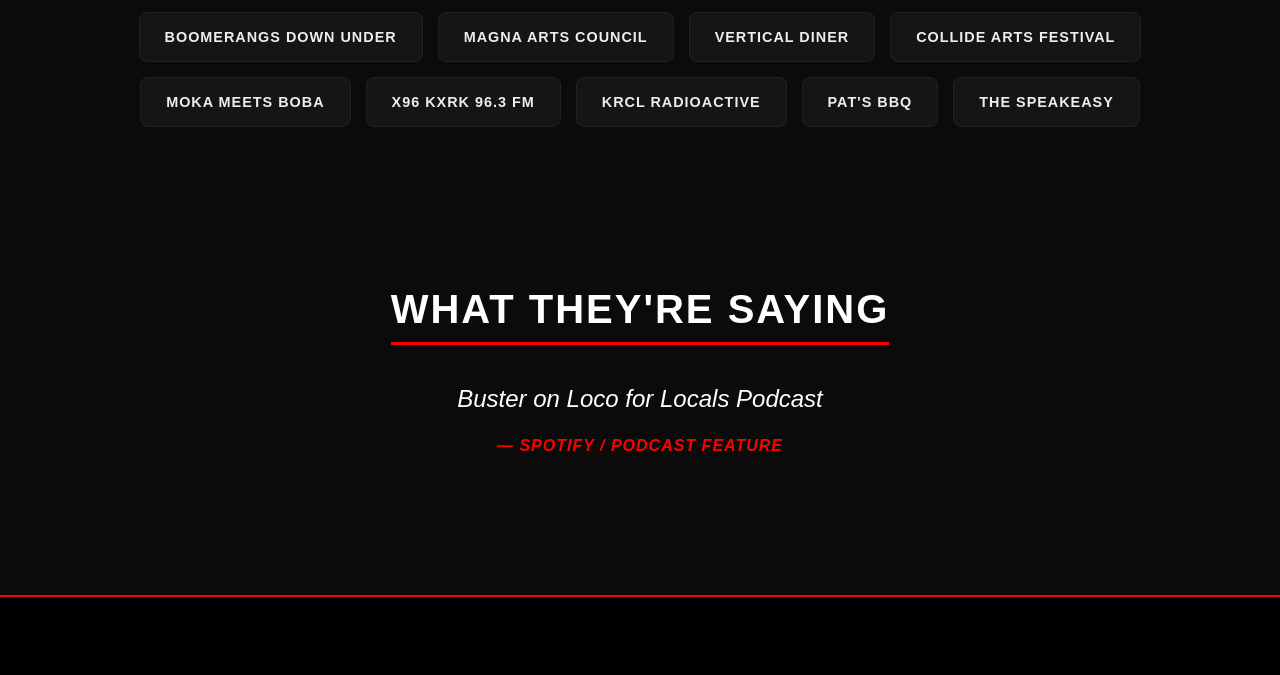
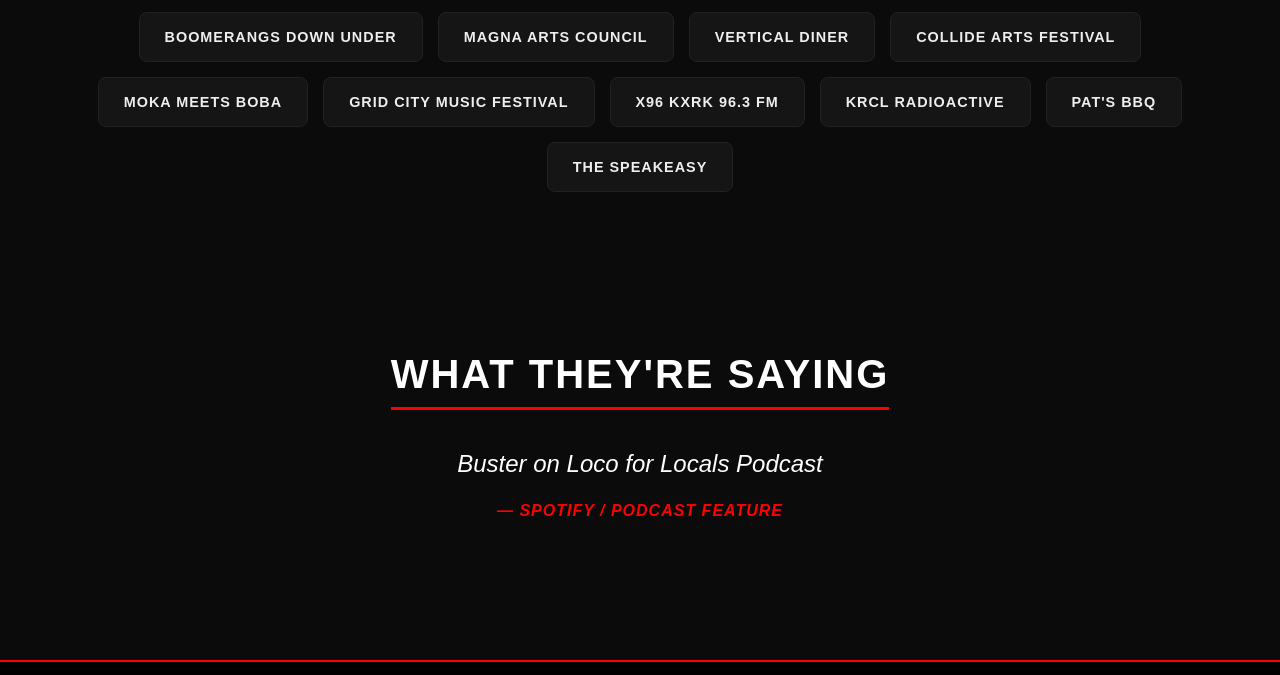
Before and after one commit to wfurgason/Buster.github.io, a plain HTML site: page epk.html in a window 1280 px wide. Shown: the part 4785-5460 px from the top of the page. Drawn offline with Linux system fonts and the light colour scheme.

Commit message:
added a venue to the where we rocked section

```diff
--- a/epk.html
+++ b/epk.html
@@ -193,6 +193,11 @@
     </div>
 
     <div class="venue-item">
+      <span class="venue-name">Grid City Music Festival</span>
+      <div class="venue-caption">"We were outside setup on a flat bed trailer.  It had been raining off and on all day. At one point durring our set the rain really started pooring but instead of people running for cover they just came out and danced in the rain. "</div>
+    </div>
+
+    <div class="venue-item">
       <span class="venue-name">X96 KXRK 96.3 FM</span>
       <div class="venue-caption">"Our Song SOL in SLC was featured May 6th 2026."</div>
     </div>
```
